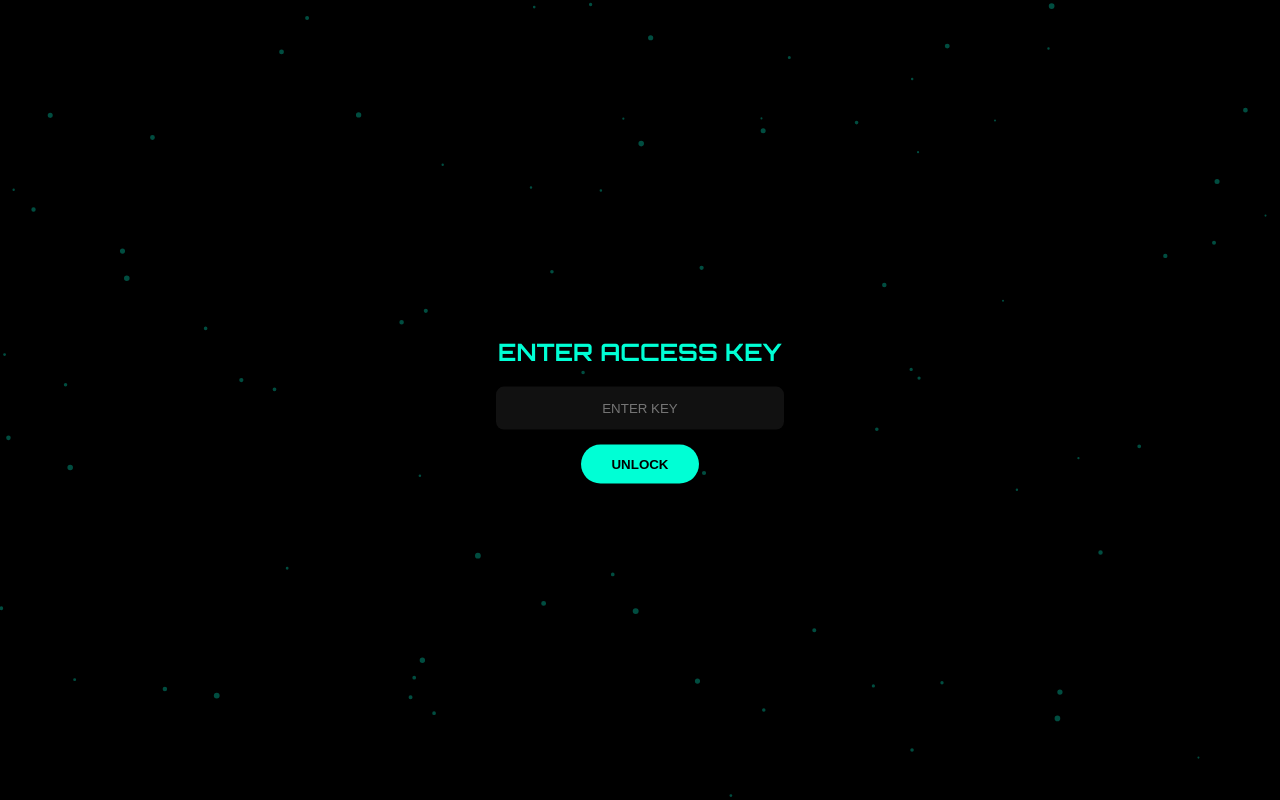
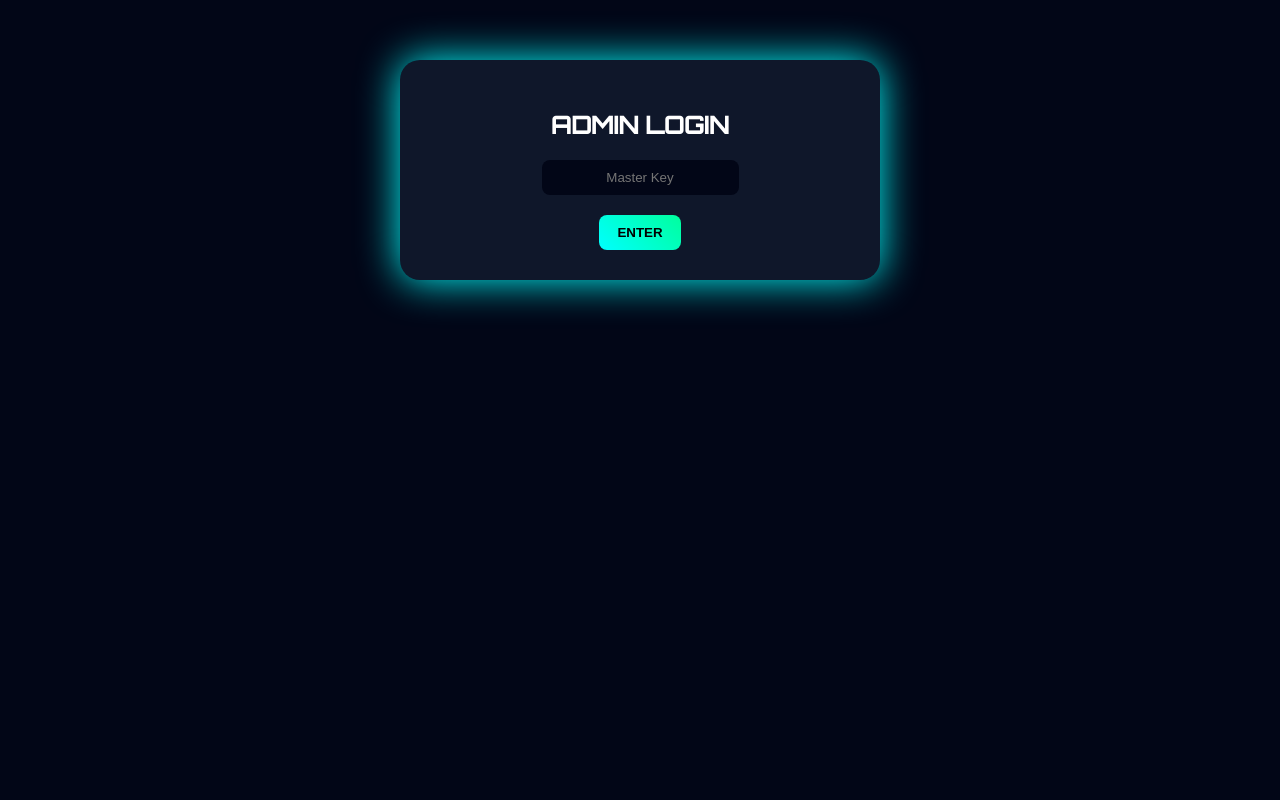
Before and after one commit to Anhnguyendz882/Demo991, a PHP site: page / in a window 1280 px wide. Run offline with PHP 8.4, Linux system fonts and the light colour scheme.

Commit message:
Update index.php

```diff
--- a/index.php
+++ b/index.php
@@ -2,253 +2,148 @@
 session_start();
 date_default_timezone_set('Asia/Ho_Chi_Minh');
 
-/* ========= CONFIG ========= */
+$ADMIN_PASS="admin123";
+define('DB','database.txt');
 
-$MASTER_HASH = '$2y$10$R0knvZ8sE9KxC1p6Rz7lV.pW0vX8Y3v5QxV3FQJk2ZcZCzS3E6N3K';
-$DB_FILE = "keys.json";
-
-if(!file_exists($DB_FILE)){
- file_put_contents($DB_FILE,json_encode([],JSON_PRETTY_PRINT));
+function loadKeys(){
+ if(!file_exists(DB)) file_put_contents(DB,'');
+ $lines=file(DB, FILE_IGNORE_NEW_LINES);
+ $data=[];
+ foreach($lines as $l){
+  if(trim($l)=='') continue;
+  list($k,$c,$e,$ip)=explode('|',$l);
+  $data[$k]=['created'=>$c,'expire'=>$e,'ip'=>$ip];
+ }
+ return $data;
 }
 
-function loadKeys(){
- global $DB_FILE;
- return json_decode(file_get_contents($DB_FILE),true);
+function saveKeys($data){
+ $out='';
+ foreach($data as $k=>$v){
+  $out.="$k|{$v['created']}|{$v['expire']}|{$v['ip']}\n";
+ }
+ file_put_contents(DB,$out);
 }
 
-function saveKeys($k){
- global $DB_FILE;
- file_put_contents($DB_FILE,json_encode($k,JSON_PRETTY_PRINT));
-}
-
-/* ========= API CHECK ========= */
-
-if(isset($_GET['api']) && $_GET['api']=="check"){
- $key=strtoupper(trim($_GET['key']??''));
+/* ========= API AUTH ========= */
+if(isset($_GET['check_key'])){
+ $key=strtoupper($_GET['check_key']);
  $ip=$_SERVER['REMOTE_ADDR'];
  $keys=loadKeys();
 
  if(!isset($keys[$key])) die("INVALID");
-
  if(time()>$keys[$key]['expire']) die("EXPIRED");
 
- if($keys[$key]['ip']==""){
+ if($keys[$key]['ip']==''){
   $keys[$key]['ip']=$ip;
   saveKeys($keys);
  }
 
  if($keys[$key]['ip']!==$ip) die("IP_LOCK");
 
- $left=$keys[$key]['expire']-time();
- die("VALID|$left");
+ echo "AUTH_SUCCESS|";
+ echo base64_encode(file_get_contents("AutoWalk.lua"));
+ exit;
 }
+
+/* ========= LOGIN ========= */
+if(isset($_POST['login'])){
+ if($_POST['pass']==$ADMIN_PASS)
+  $_SESSION['admin']=true;
+}
+
+if(isset($_GET['logout'])){
+ session_destroy();
+ header("Location: ?");
+ exit;
+}
+
+/* ========= CREATE KEY ========= */
+if(isset($_POST['create']) && isset($_SESSION['admin'])){
+ $keys=loadKeys();
+ $key=strtoupper(substr(md5(rand()),0,12));
+ $days=intval($_POST['days']);
+ $keys[$key]=[
+  'created'=>time(),
+  'expire'=>time()+($days*86400),
+  'ip'=>''
+ ];
+ saveKeys($keys);
+}
+
+if(isset($_GET['del']) && isset($_SESSION['admin'])){
+ $keys=loadKeys();
+ unset($keys[$_GET['del']]);
+ saveKeys($keys);
+}
+
+if(isset($_GET['resetip']) && isset($_SESSION['admin'])){
+ $keys=loadKeys();
+ $keys[$_GET['resetip']]['ip']='';
+ saveKeys($keys);
+}
+
+$keys=loadKeys();
 ?>
 <!DOCTYPE html>
-<html lang="vi">
+<html>
 <head>
 <meta charset="UTF-8">
-<title>KN LOADER</title>
-
-<link href="https://fonts.googleapis.com/css2?family=Orbitron:wght@500;700&display=swap" rel="stylesheet">
-
+<title>BLACK CAT LOADER</title>
+<link href="https://fonts.googleapis.com/css2?family=Orbitron:wght@500&display=swap" rel="stylesheet">
 <style>
-body{
- margin:0;
- background:#000;
- color:#00ffd5;
- font-family:Orbitron;
- overflow:hidden;
-}
-
-/* particles canvas */
-canvas{
- position:fixed;
- inset:0;
- z-index:-1;
-}
-
-/* login */
-#loginBox{
- position:absolute;
- top:50%;
- left:50%;
- transform:translate(-50%,-50%);
- text-align:center;
-}
-
-input{
- padding:14px;
- border-radius:8px;
- border:none;
- width:260px;
- text-align:center;
- background:#111;
- color:#00ffd5;
-}
-
-button{
- padding:12px 30px;
- border:none;
- border-radius:30px;
- background:#00ffd5;
- color:#000;
- font-weight:bold;
- cursor:pointer;
- margin-top:15px;
-}
-
-/* loader bio */
-
-#bioLoader{
- display:none;
- text-align:center;
- animation:fade .6s ease;
-}
-
-@keyframes fade{from{opacity:0}to{opacity:1}}
-
-.avatar{
- width:130px;
- height:130px;
- border-radius:50%;
- border:3px solid #00ffd5;
- box-shadow:0 0 35px #00ffd5;
- margin-top:80px;
-}
-
-.glitch{
- font-size:32px;
- margin-top:15px;
- position:relative;
-}
-.glitch:after{
- content:attr(data-text);
- position:absolute;
- left:2px;
- top:2px;
- color:#ff00c8;
- z-index:-1;
-}
-
-.btnBio{
- margin:8px;
- padding:12px 25px;
- border-radius:30px;
- border:1px solid #00ffd5;
- background:transparent;
- color:#00ffd5;
- cursor:pointer;
- transition:.2s;
-}
-.btnBio:hover{
- background:#00ffd5;
- color:#000;
- box-shadow:0 0 15px #00ffd5;
-}
-
-#timeLeft{
- margin-top:10px;
- opacity:.7;
-}
+body{background:#020617;color:white;font-family:Orbitron;text-align:center}
+.box{background:#0f172a;padding:30px;border-radius:20px;width:420px;margin:auto;margin-top:60px;box-shadow:0 0 40px cyan}
+button{padding:10px 18px;border:none;border-radius:8px;background:linear-gradient(45deg,#00ffff,#00ff9d);color:#000;font-weight:bold;cursor:pointer}
+input{padding:10px;border-radius:8px;border:none;background:#020617;color:#0ff;text-align:center}
+table{width:100%;margin-top:20px;font-size:13px}
+td,th{padding:6px;border-bottom:1px solid #1e293b}
+.avatar{width:90px;border-radius:50%;box-shadow:0 0 20px cyan}
 </style>
 </head>
 <body>
 
-<canvas id="particles"></canvas>
+<?php if(!isset($_SESSION['admin'])): ?>
 
-<div id="loginBox">
- <h2>ENTER ACCESS KEY</h2>
- <input id="keyInput" placeholder="ENTER KEY">
- <br>
- <button onclick="loginKey()">UNLOCK</button>
+<div class="box">
+<h2>ADMIN LOGIN</h2>
+<form method="post">
+<input type="password" name="pass" placeholder="Master Key"><br><br>
+<button name="login">ENTER</button>
+</form>
 </div>
 
-<div id="bioLoader">
- <img src="https://i.imgur.com/2yaf2wb.png" class="avatar">
- <div class="glitch" data-text="KN BOSS">KN BOSS</div>
- <p>Premium Loader Access</p>
- <div id="timeLeft"></div>
+<?php else: ?>
 
- <button class="btnBio" onclick="copyKey()">COPY KEY</button>
- <button class="btnBio" onclick="window.open('https://discord.com')">DISCORD</button>
- <button class="btnBio" onclick="window.open('https://youtube.com')">YOUTUBE</button>
+<div class="box">
+<img src="https://i.imgur.com/3ZQ3Z9M.png" class="avatar">
+<h2>BLACK CAT LOADER</h2>
+<p>Premium SA-MP System</p>
+
+<form method="post">
+<br>Create Key (days):
+<input type="number" name="days" value="30" style="width:70px">
+<button name="create">CREATE</button>
+</form>
+
+<table>
+<tr><th>KEY</th><th>EXPIRE</th><th>IP</th><th>ACTION</th></tr>
+<?php foreach($keys as $k=>$v): ?>
+<tr>
+<td><?= $k ?></td>
+<td><?= date("d/m/Y",$v['expire']) ?></td>
+<td><?= $v['ip']?:'NEW' ?></td>
+<td>
+<a href="?resetip=<?= $k ?>">RESET</a> |
+<a href="?del=<?= $k ?>" style="color:red">DELETE</a>
+</td>
+</tr>
+<?php endforeach; ?>
+</table>
+<br>
+<a href="?logout">LOGOUT</a>
 </div>
 
-<script>
-
-/* LOGIN */
-
-async function loginKey(){
- const key=document.getElementById("keyInput").value;
-
- const res=await fetch("?api=check&key="+key);
- const txt=await res.text();
-
- if(txt.startsWith("VALID")){
-  document.getElementById("loginBox").style.display="none";
-  document.getElementById("bioLoader").style.display="block";
-
-  const sec=txt.split("|")[1];
-  startTimer(sec);
-
-  window.savedKey=key;
- }
- else if(txt==="IP_LOCK"){alert("Key locked IP");}
- else if(txt==="EXPIRED"){alert("Key expired");}
- else{alert("Invalid key");}
-}
-
-function copyKey(){
- navigator.clipboard.writeText(window.savedKey);
- alert("Copied!");
-}
-
-/* TIMER */
-
-function startTimer(sec){
- setInterval(()=>{
-  sec--;
-  if(sec<=0) location.reload();
-  let h=Math.floor(sec/3600);
-  let m=Math.floor((sec%3600)/60);
-  let s=sec%60;
-  document.getElementById("timeLeft").innerText=
-   "Expire in: "+h+"h "+m+"m "+s+"s";
- },1000);
-}
-
-/* PARTICLES BACKGROUND */
-
-const canvas=document.getElementById("particles");
-const ctx=canvas.getContext("2d");
-canvas.width=innerWidth;
-canvas.height=innerHeight;
-
-let parts=[];
-for(let i=0;i<80;i++){
- parts.push({
-  x:Math.random()*canvas.width,
-  y:Math.random()*canvas.height,
-  r:Math.random()*2+1,
-  d:Math.random()*1
- });
-}
-
-function draw(){
- ctx.clearRect(0,0,canvas.width,canvas.height);
- ctx.fillStyle="rgba(0,255,213,0.3)";
- ctx.beginPath();
- for(let p of parts){
-  ctx.moveTo(p.x,p.y);
-  ctx.arc(p.x,p.y,p.r,0,Math.PI*2);
-  p.y+=p.d;
-  if(p.y>canvas.height)p.y=0;
- }
- ctx.fill();
- requestAnimationFrame(draw);
-}
-draw();
-
-</script>
+<?php endif; ?>
 </body>
 </html>
```
